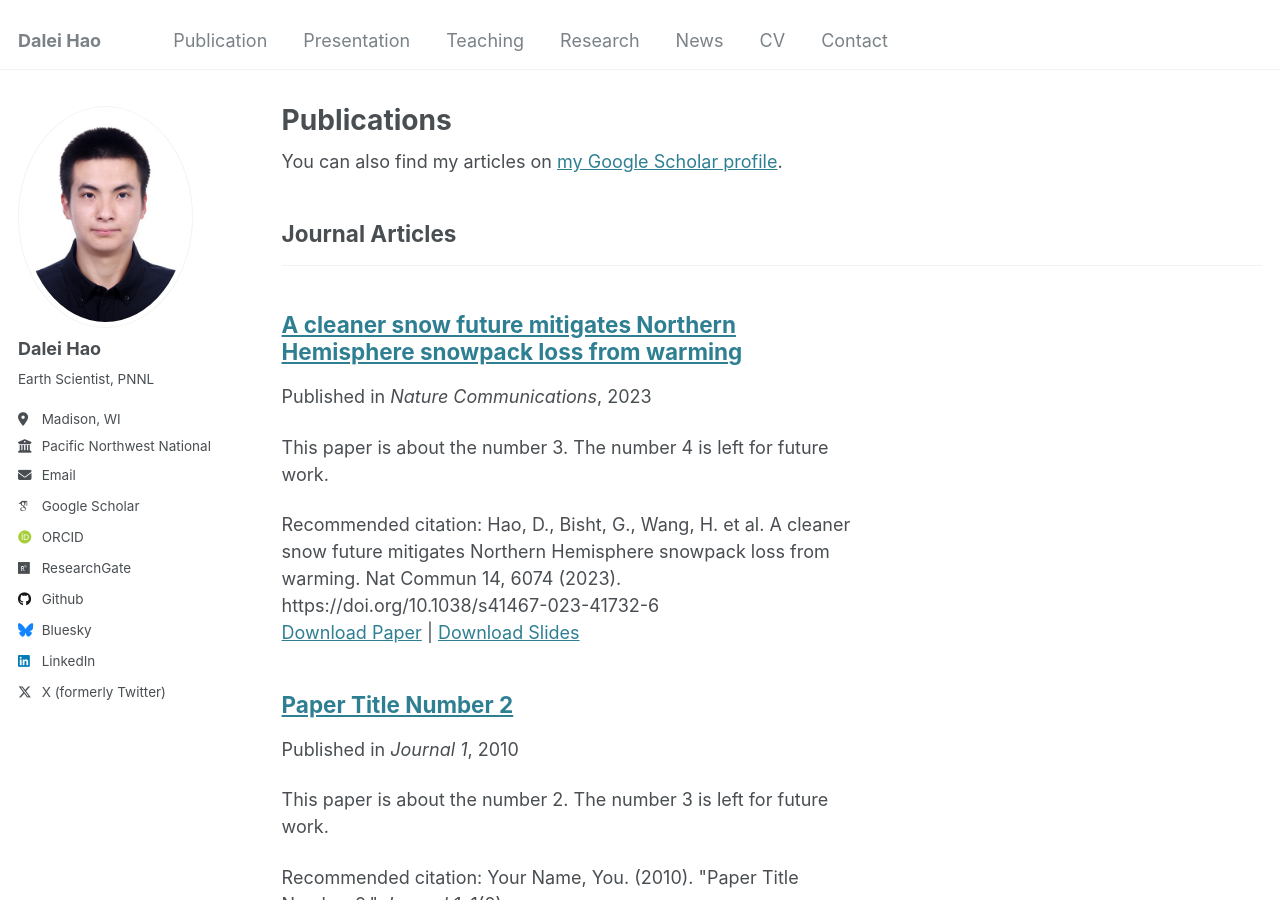
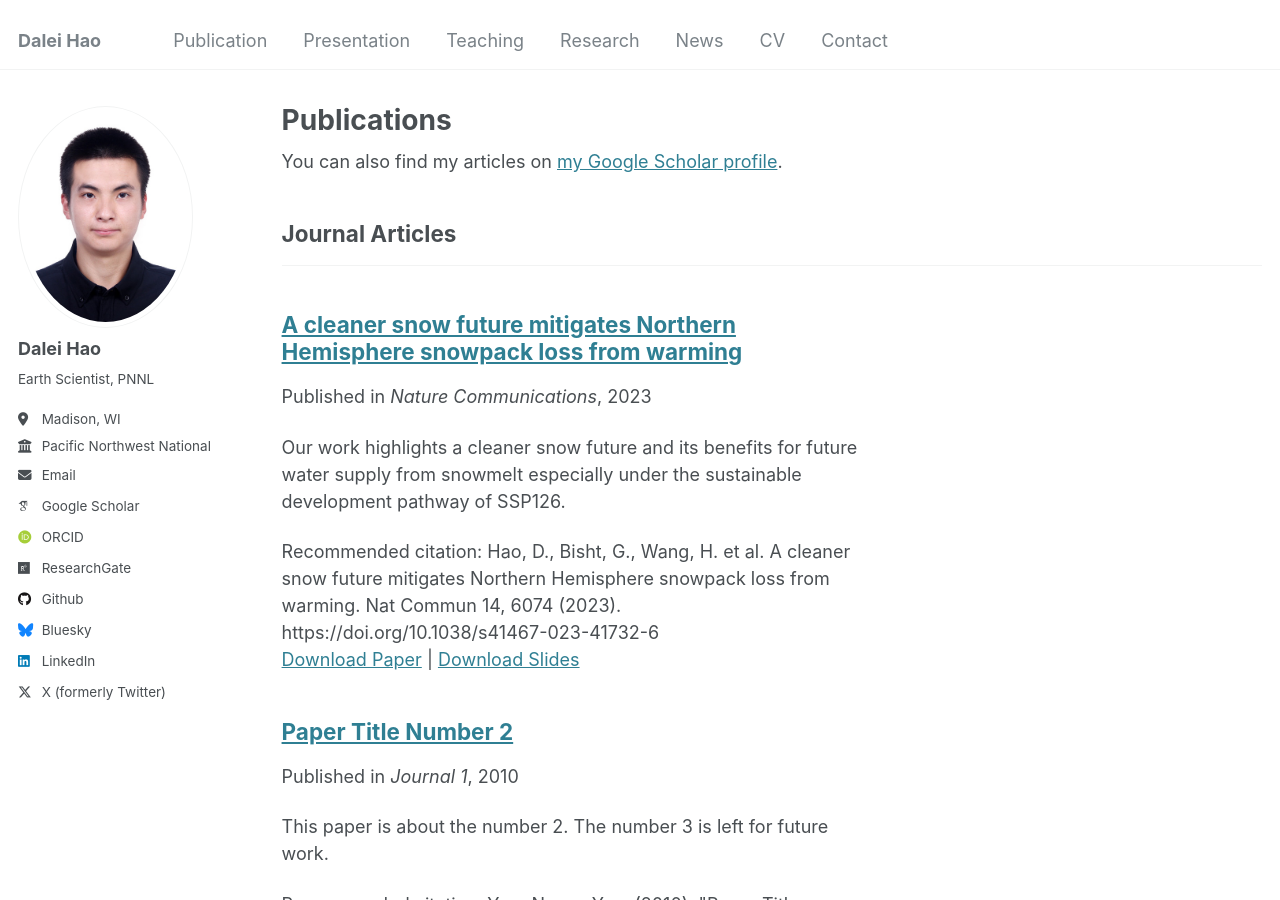
Before and after one commit to daleihao/daleihao.github.io, a Jekyll site: the page built from _pages/publications.html, in a window 1280 px wide and 900 px high. Built offline with Jekyll 4.4.1, drawn with Linux system fonts in a browser that asks for light colours; some web fonts are replaced.

Commit message:
Update 2015-10-01-paper-title-number-3.md

```diff
--- a/_publications/2015-10-01-paper-title-number-3.md
+++ b/_publications/2015-10-01-paper-title-number-3.md
@@ -3,7 +3,7 @@ title: "A cleaner snow future mitigates Northern Hemisphere snowpack loss from w
 collection: publications
 category: manuscripts
 permalink: /publication/2015-10-01-paper-title-number-3
-excerpt: 'This paper is about the number 3. The number 4 is left for future work.'
+excerpt: 'Our work highlights a cleaner snow future and its benefits for future water supply from snowmelt especially under the sustainable development pathway of SSP126.'
 date: 2023-10-02
 venue: 'Nature Communications'
 slidesurl: '[https://www.nature.com/articles/s41467-023-41732-6#citeas]'
```
